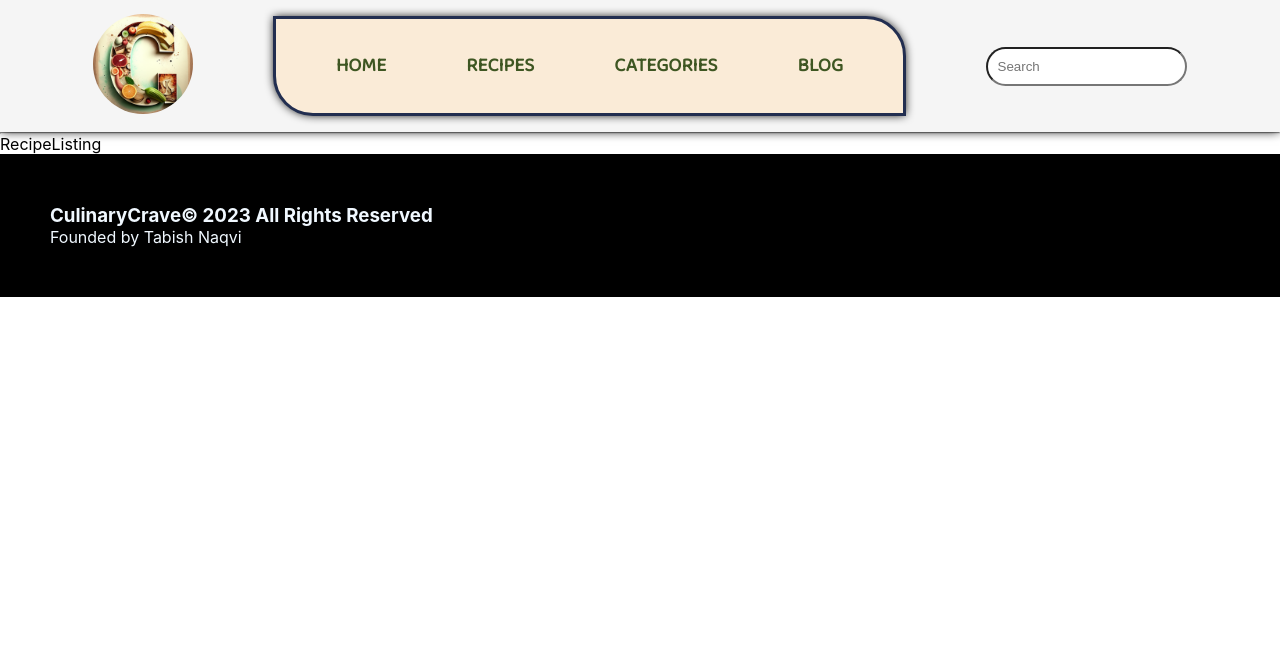
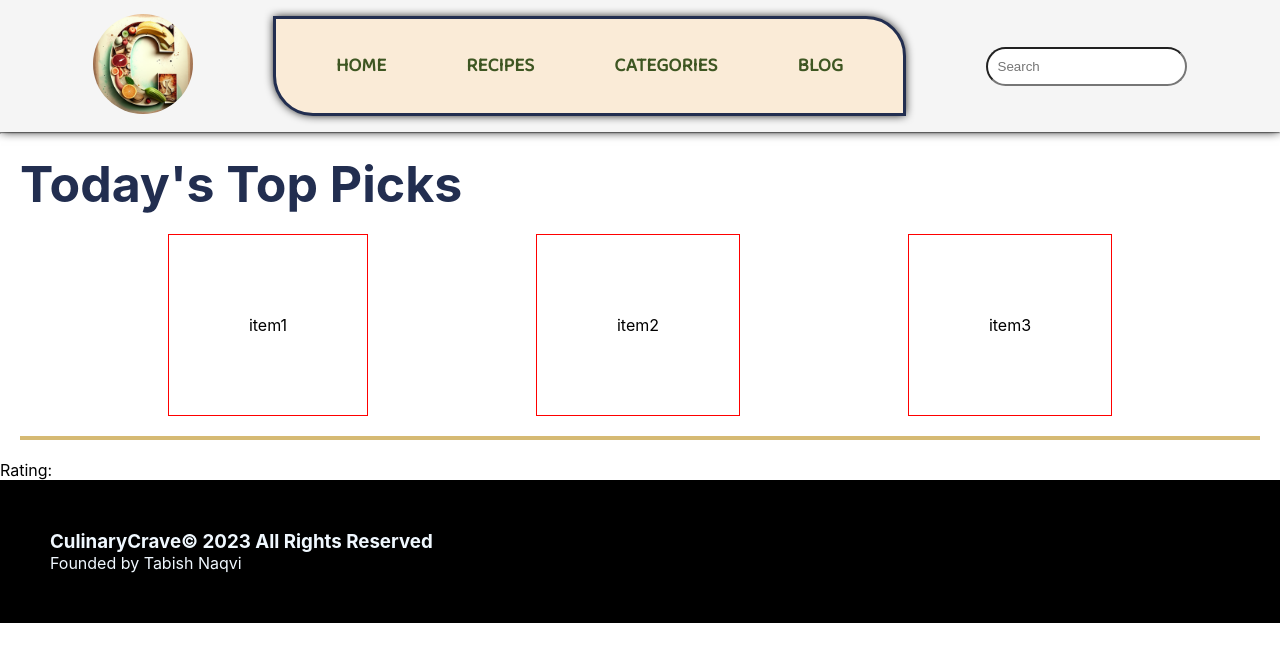
Before and after one commit to tabishnaqvi1311/CulinaryCrave, a React (Create React App) app in the folder client/: page /recipeListing in a window 1280 px wide. Shown: the top 662 px of the page. Built offline with nearby package versions, Linux system fonts and the light colour scheme; no server answers; a web font is replaced by a local one.

Commit message:
added recipeListing

```diff
--- a/client/src/Pages/RecipeListing/RecipeListing.js
+++ b/client/src/Pages/RecipeListing/RecipeListing.js
@@ -1,8 +1,35 @@
 import React from 'react'
+import styles from './RecipeListing.module.css';
+import { useState, useEffect } from 'react';
+const RecipeListing = () => {
 
-const RecipeListing = () => {
+  const [myRecipes, setmyRecipes] = useState([]);
+
+  useEffect(()=>{
+    fetch('/api/recipes')
+      .then(response => response.json())
+      .then(data => setmyRecipes(data));
+    }, []);
+    console.log(myRecipes);
+
   return (
-    <div>RecipeListing</div>
+    <>
+    <div>
+      <h1 className={styles.topPicks}>Today's Top Picks</h1>
+      <div className={styles.threepicks}>
+        <div className={styles.pick1}>item1</div>
+        <div className={styles.pick2}>item2</div>
+        <div className={styles.pick3}>item3</div>
+      </div>
+    </div>
+    <hr className={styles.hori}/>
+    <div className={styles.recipeList}>
+        <div key={myRecipes._id} className={styles.recipeCard}>
+          <h2>{myRecipes.name}</h2>
+          <p>Rating: {myRecipes.rating}</p>
+        </div>
+    </div>
+    </>
   )
 }
 
--- /dev/null
+++ b/client/src/Pages/RecipeListing/RecipeListing.module.css
@@ -0,0 +1,23 @@
+.topPicks {
+    color: #222e50;
+    margin: 20px;
+    font-size: 50px;
+}
+
+.hori {
+    margin: 20px;
+    border: 2px solid #d6ba73;
+}
+
+.threepicks {
+    display: flex;
+    flex-direction: row;
+    justify-content: space-evenly;
+}
+
+.pick1,
+.pick2,
+.pick3 {
+    border: 1px solid red;
+    padding: 5rem;
+}
```
